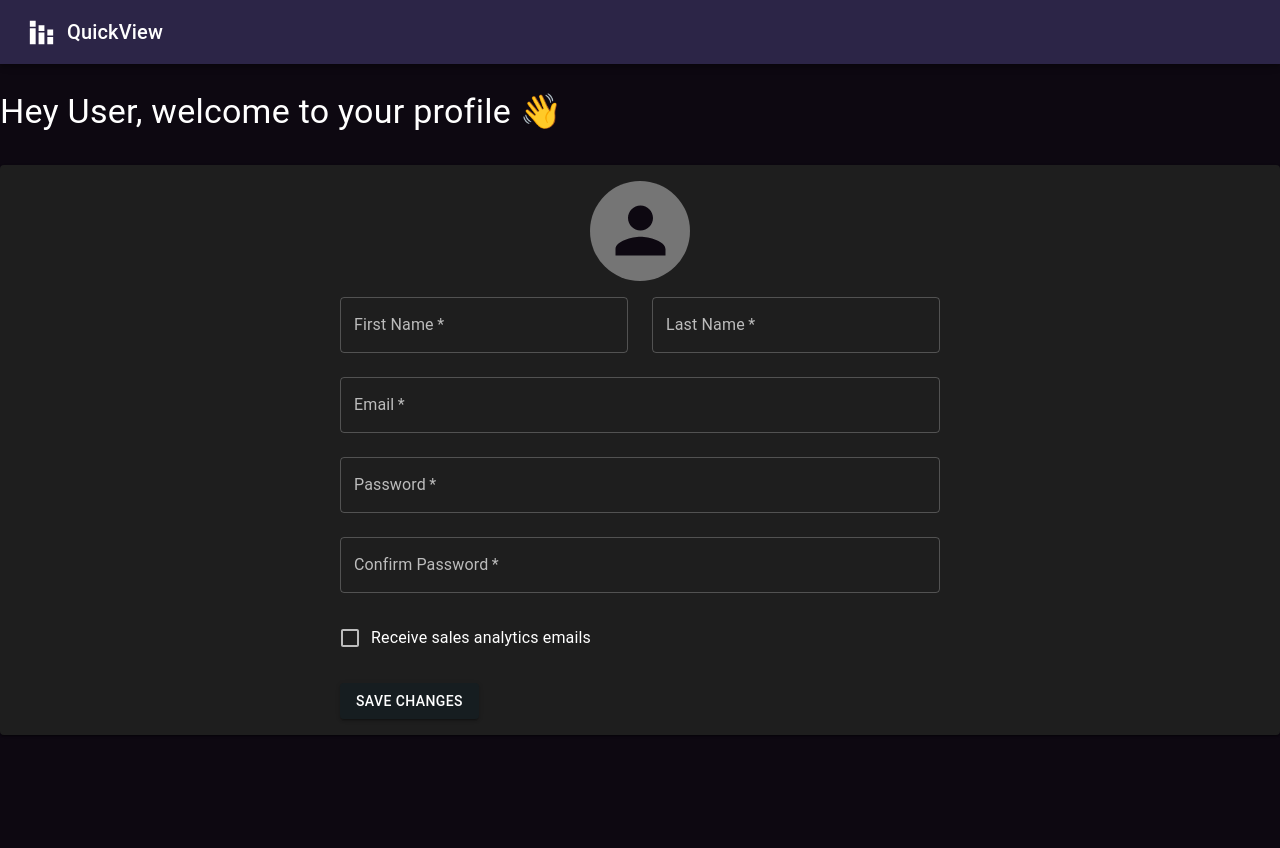
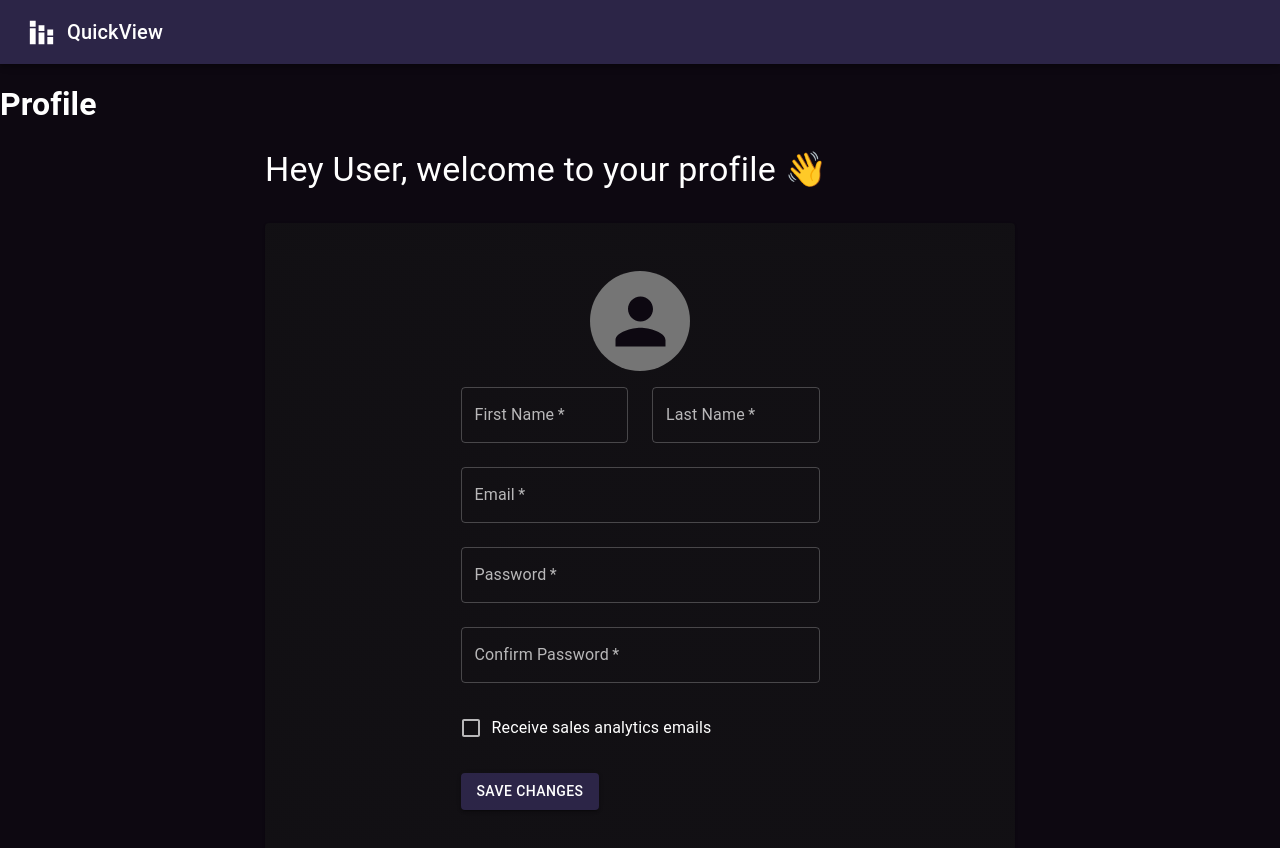
Before and after one commit to Sellucas/dashboard-app, a Next.js app: page /dashboard/profile/Profile in a window 1280 px wide. Shown: the top 848 px of the page. Before the commit the page ends 800 px from the top, so only its background shows below. Built offline with nearby package versions, Linux system fonts and the light colour scheme; no server answers.

Commit message:
style: profile redesign

```diff
--- /dev/null
+++ b/src/pages/dashboard/profile/Profile.module.scss
@@ -0,0 +1,6 @@
+.container {
+
+}
+.title {
+  margin-top: 5rem;
+}
--- a/src/pages/dashboard/profile/Profile.tsx
+++ b/src/pages/dashboard/profile/Profile.tsx
@@ -11,6 +11,7 @@ import {
 } from "@mui/material";
 import { useSession } from "next-auth/react";
 import React, { useState } from "react";
+import scss from "./Profile.module.scss";
 
 const Profile = () => {
   const { data: session } = useSession();
@@ -42,14 +43,14 @@ const Profile = () => {
   };
 
   return (
-    <>
-      <h1>Profile</h1>
-      <Box>
+    <div className={scss.container}>
+      <h1 className={scss.title}>Profile</h1>
+      <Box sx={{ maxWidth: "750px", margin: "auto" }}>
         <Typography variant={"h4"} sx={{ paddingBottom: 4 }}>
           Hey {session ? session?.user?.name : "User"}, welcome to your profile
           👋
         </Typography>
-        <Paper sx={{ padding: "1rem 2rem" }}>
+        <Paper sx={{ padding: "3rem 1rem", backgroundColor: "#050307" }}>
           <Grid container justifyContent="center">
             <Grid item xs={12} sm={8} md={6}>
               <Box display="flex" flexDirection="column" alignItems="center">
@@ -140,7 +141,11 @@ const Profile = () => {
                   </Grid>
 
                   <Grid item xs={12}>
-                    <Button type="submit" variant="contained" color="primary">
+                    <Button
+                      type="submit"
+                      variant="contained"
+                      sx={{ backgroundColor: "#2c2547" }}
+                    >
                       Save Changes
                     </Button>
                   </Grid>
@@ -150,7 +155,7 @@ const Profile = () => {
           </Grid>
         </Paper>
       </Box>
-    </>
+    </div>
   );
 };
 
```
